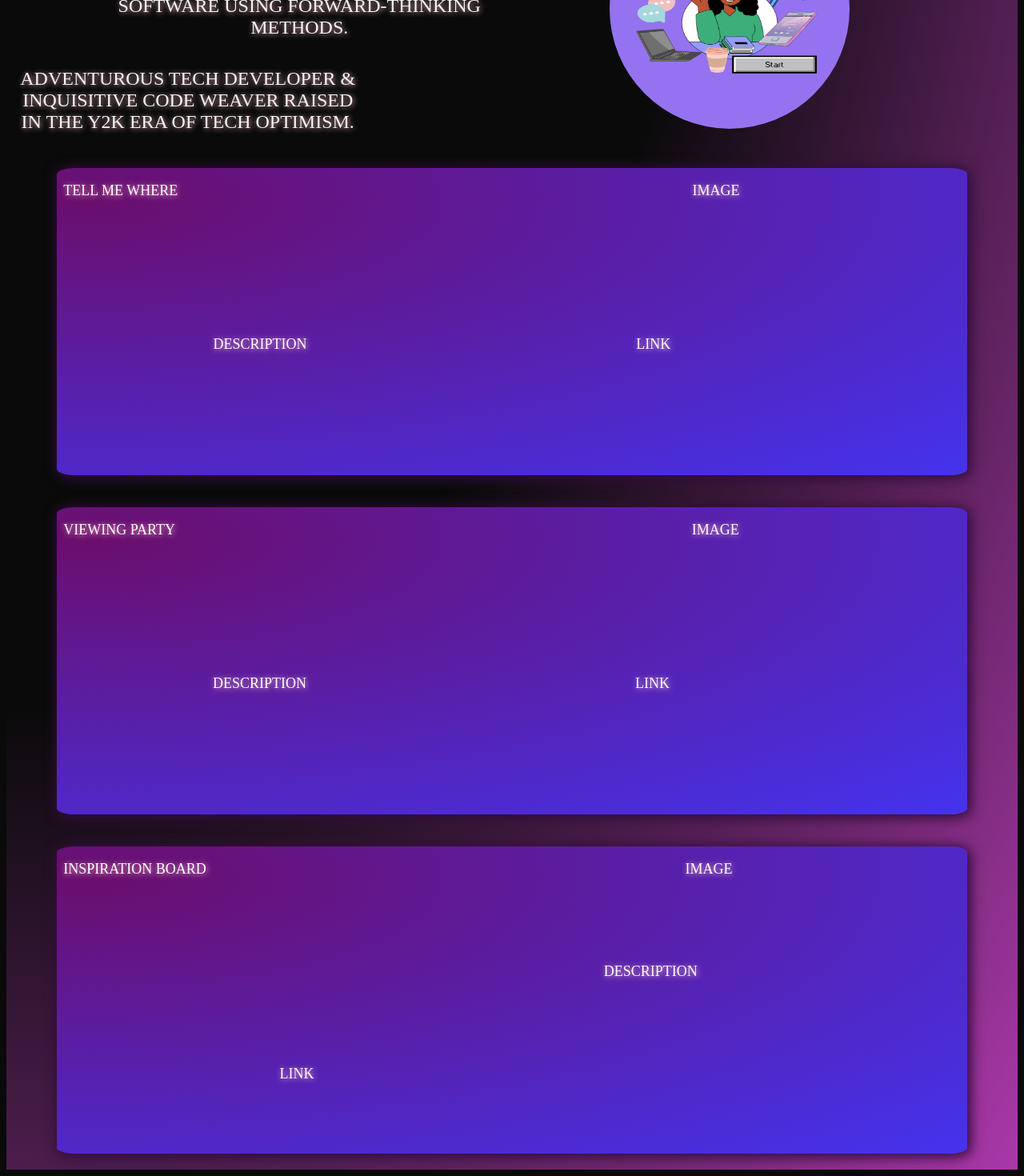
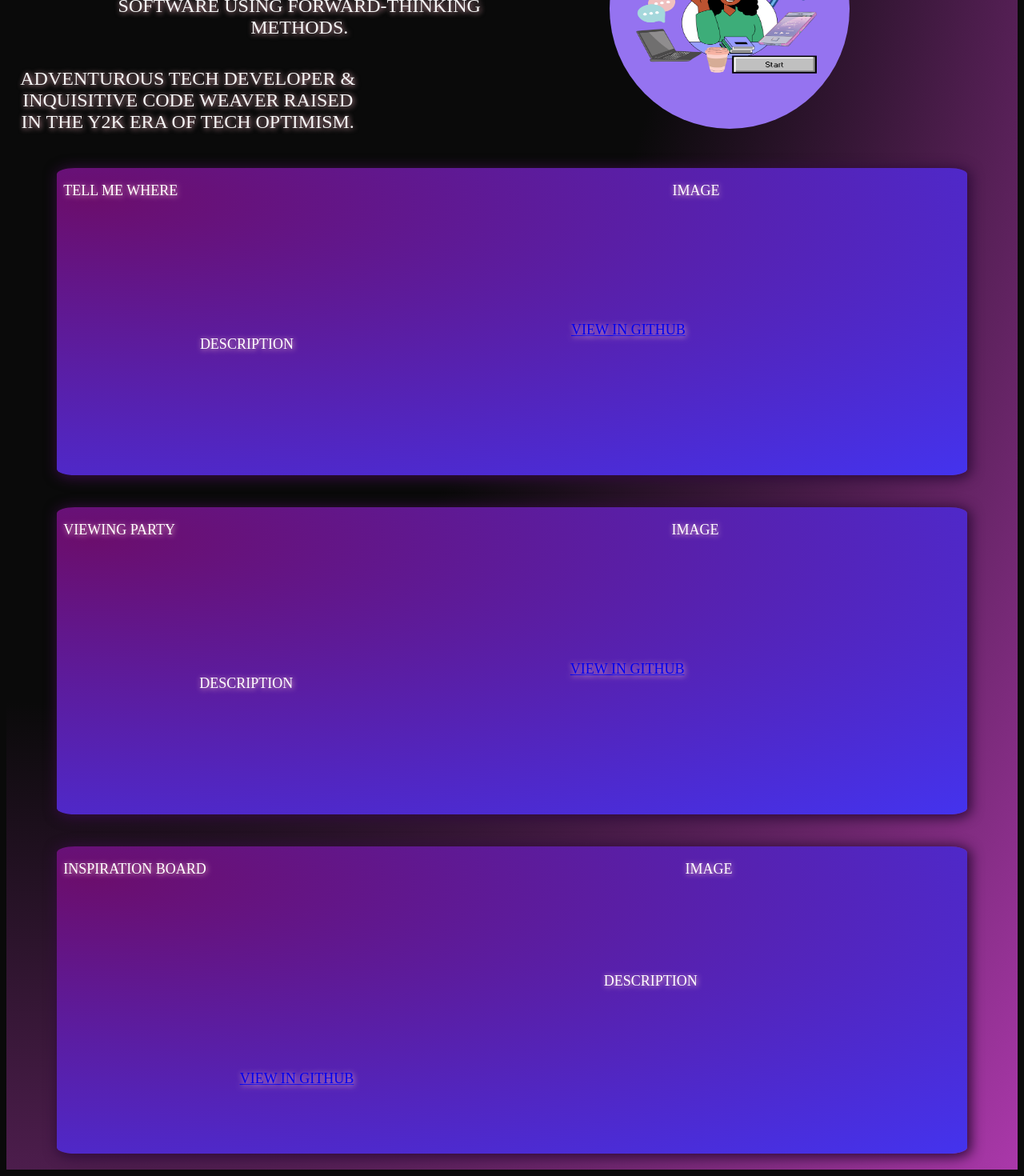
Before and after one commit to ursaturnine/tyrah-portfolio-site, a React (Create React App) app: page / in a window 1280 px wide. Shown: the part 581-2051 px from the top of the page at 80% size. Built offline with nearby package versions, Linux system fonts and the light colour scheme; a web font is replaced by a local one.

Commit message:
added links to home page

```diff
--- a/src/pages/home.tsx
+++ b/src/pages/home.tsx
@@ -43,7 +43,7 @@ Raised in the Y2K era of tech optimism.</p>
                         <p className='home-text-4'> Tell Me where</p>
                         <p className='project-1-text-1'>Description</p>
                         <p className='project-1-text-2'>Image</p>
-                        <p className='project-1-text-3'>Link</p>
+                        <a className='project-1-text-3' target='_blank' rel='noreferrer' href='https://github.com/ursaturnine/tell-me-where-app'>View in Github</a>
                     </div>
                 </section>
                 <section className='section-2'>
@@ -51,7 +51,7 @@ Raised in the Y2K era of tech optimism.</p>
                         <p className='home-text-5'> Viewing Party </p>
                         <p className='project-2-text-1'>Description</p>
                         <p className='project-2-text-2'>Image</p>
-                        <p className='project-2-text-3'>Link</p>
+                        <a className='project-2-text-3' target='_blank' href='https://github.com/ursaturnine/viewing-party' rel='noreferrer'>View in Github</a>
                     </div>
                 </section>
                 <section className='section-3'>
@@ -59,7 +59,7 @@ Raised in the Y2K era of tech optimism.</p>
                         <p className='home-text-6'> Inspiration Board </p>
                         <p className='project-3-text-1'>Description</p>
                         <p className='project-3-text-2'>Image</p>
-                        <p className='project-3-text-3'>Link</p>
+                        <a className='project-3-text-3' target='_blank' href='https://github.com/ursaturnine/inspo-board-front' rel='noreferrer'>View in Github</a>
                     </div>
                 </section>
             </div>
```
